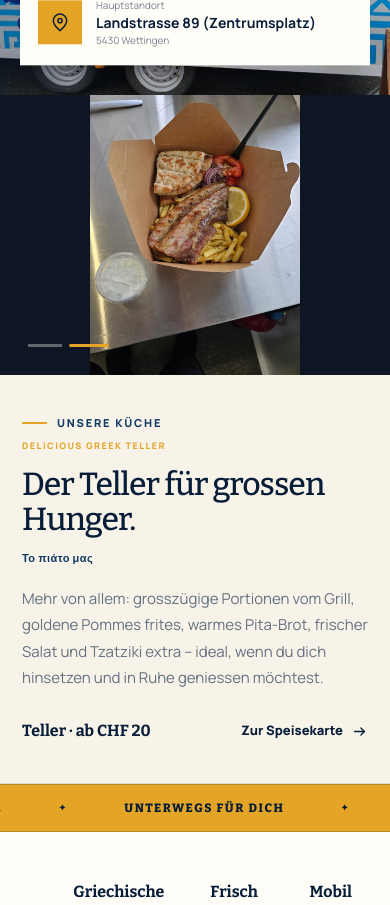
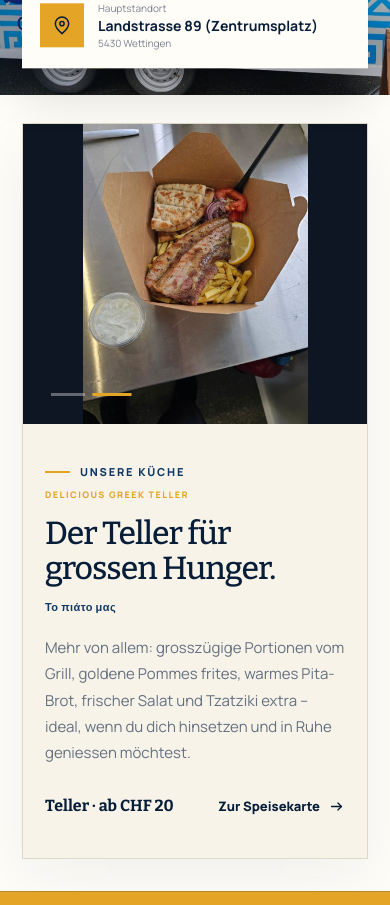
Before and after one commit to ManikasEv/stekifoodtruckui, a React (Vite) app: page / in a window 390 px wide. Shown: the part 1040-1945 px from the top of the page. Built offline with nearby package versions, Linux system fonts and the light colour scheme.

Commit message:
first commit

```diff
--- a/src/components/Hero.jsx
+++ b/src/components/Hero.jsx
@@ -41,6 +41,10 @@ export default function Hero() {
           />
         </div>
         <span className="greek-key" aria-hidden="true">ΓΕΥΣΗ • ΠΑΡΑΔΟΣΗ • ΦΙΛΟΞΕΝΙΑ</span>
+        <span className="sun sun-one"></span>
+        <span className="sun sun-two"></span>
+      </div>
+
       <div className="location-card">
         <span className="location-icon">
           <Icon name="pin" />
@@ -51,9 +55,6 @@ export default function Hero() {
           <small>{site.address.city}</small>
         </span>
       </div>
-        <span className="sun sun-one"></span>
-        <span className="sun sun-two"></span>
-      </div>
     </section>
   )
 }
--- a/src/styles/App.css
+++ b/src/styles/App.css
@@ -56,7 +56,7 @@ nav a:hover::after { right: 0; }
 
 .hero {
   min-height: 680px; display: grid; grid-template-columns: 52% 48%; background: var(--cream);
-  position: relative;
+  position: relative; overflow: visible;
 }
 .hero-copy { padding: 110px 6vw 90px max(7vw, 44px); position: relative; z-index: 2; }
 .hero-copy .eyebrow { animation: hero-rise .7s .1s both; }
@@ -106,7 +106,7 @@ h1 em { display: block; color: var(--gold); font-weight: inherit; }
   animation: fade-in 1.2s .8s both;
 }
 .location-card {
-  position: absolute; left: -45px; bottom: 55px; z-index: 3; min-width: 270px;
+  position: absolute; left: calc(52% - 135px); bottom: 55px; z-index: 5; min-width: 270px;
   display: flex; align-items: center; gap: 14px; padding: 18px; background: var(--paper);
   box-shadow: 0 18px 50px rgba(0,0,0,.2);
   animation: card-arrive .8s .75s cubic-bezier(.22,1,.36,1) both, card-float 4s 1.6s ease-in-out infinite;
@@ -123,7 +123,8 @@ h1 em { display: block; color: var(--gold); font-weight: inherit; }
 .spark-two { left: 14%; bottom: 25%; font-size: 12px; animation-delay: -1.2s; }
 
 .taste-marquee {
-  overflow: hidden; padding: 14px 0; color: var(--navy); background: var(--gold);
+  overflow: hidden; padding: 14px 0; margin-top: 8px;
+  color: var(--navy); background: var(--gold);
   border-top: 1px solid rgba(7,29,56,.2); border-bottom: 1px solid rgba(7,29,56,.2);
 }
 .taste-marquee > div {
@@ -136,7 +137,8 @@ h1 em { display: block; color: var(--gold); font-weight: inherit; }
 .taste-marquee i { font-style: normal; font-size: 10px; }
 
 .intro-strip {
-  padding: 30px 7vw; display: grid; grid-template-columns: repeat(3, 1fr); gap: 0;
+  padding: 30px 7vw; margin-top: 12px;
+  display: grid; grid-template-columns: repeat(3, 1fr); gap: 0;
   background: var(--paper); border-bottom: 1px solid var(--line);
 }
 .intro-strip > div { display: grid; grid-template-columns: 46px 1fr; padding: 7px 40px; border-right: 1px solid var(--line); }
@@ -148,10 +150,11 @@ h1 em { display: block; color: var(--gold); font-weight: inherit; }
 
 .food-spotlight {
   display: grid; grid-template-columns: 48% 52%; align-items: stretch;
-  border-bottom: 1px solid var(--line);
+  min-height: 640px; margin: 52px max(7vw, 44px) 56px;
+  border: 1px solid var(--line); box-shadow: 0 18px 55px rgba(7,29,56,.06);
 }
 .food-spotlight-visual {
-  position: relative; min-height: 100%; overflow: hidden; background: #0e1624;
+  position: relative; min-height: 640px; overflow: hidden; background: #0e1624;
 }
 .food-spotlight-visual img {
   position: absolute; inset: 0; width: 100%; height: 100%;
@@ -174,7 +177,7 @@ h1 em { display: block; color: var(--gold); font-weight: inherit; }
 }
 .food-spotlight-copy {
   display: flex; flex-direction: column; justify-content: center;
-  padding: 56px max(6vw, 44px);
+  padding: 64px max(5vw, 48px);
   background: var(--cream);
 }
 .food-spotlight-tag {
@@ -413,13 +416,14 @@ footer { padding: 55px max(7vw, 44px) 25px; background: #041327; color: white; }
   .hero { grid-template-columns: 1fr; }
   .hero-copy { padding: 75px 7vw 65px; }
   .hero-visual { min-height: 520px; }
-  .location-card { left: 5vw; }
+  .location-card { left: 5vw; bottom: 28px; }
+  .intro-strip { grid-template-columns: 1fr; padding-top: 15px; padding-bottom: 15px; }
   .intro-strip > div, .intro-strip > div:first-child { padding: 18px 0; border-right: 0; border-bottom: 1px solid var(--line); }
   .intro-strip > div:last-child { border-bottom: 0; }
   .section-heading { align-items: start; flex-direction: column; margin-bottom: 40px; }
   .section-heading > p { width: auto; max-width: 600px; }
-  .food-spotlight { grid-template-columns: 1fr; min-height: 0; }
-  .food-spotlight-visual { min-height: 340px; }
+  .food-spotlight { grid-template-columns: 1fr; min-height: 0; margin: 36px 7vw 40px; }
+  .food-spotlight-visual { min-height: 380px; }
   .food-spotlight-copy { padding: 48px 7vw; }
   .extras { grid-template-columns: 1fr; }
   .location-grid { grid-template-columns: 1fr; }
@@ -443,10 +447,11 @@ footer { padding: 55px max(7vw, 44px) 25px; background: #041327; color: white; }
   .hero-actions .button { width: 100%; }
   .hero-notes { flex-direction: column; gap: 9px; }
   .hero-visual { min-height: 430px; }
-  .food-spotlight-visual { min-height: 280px; }
+  .location-card { left: 22px; right: 22px; bottom: 22px; min-width: 0; }
+  .food-spotlight { margin: 28px 22px 32px; }
+  .food-spotlight-visual { min-height: 300px; }
   .food-spotlight-copy { padding: 40px 22px; }
   .food-spotlight-slide h2 { font-size: 32px; }
-  .location-card { right: 20px; left: 20px; bottom: 25px; min-width: 0; }
   .greek-key { letter-spacing: .2em; }
   .section { padding: 75px 22px; }
   .section-heading h2 { font-size: 38px; }
```
Lines whose indentation alone changed are shown as unchanged.
